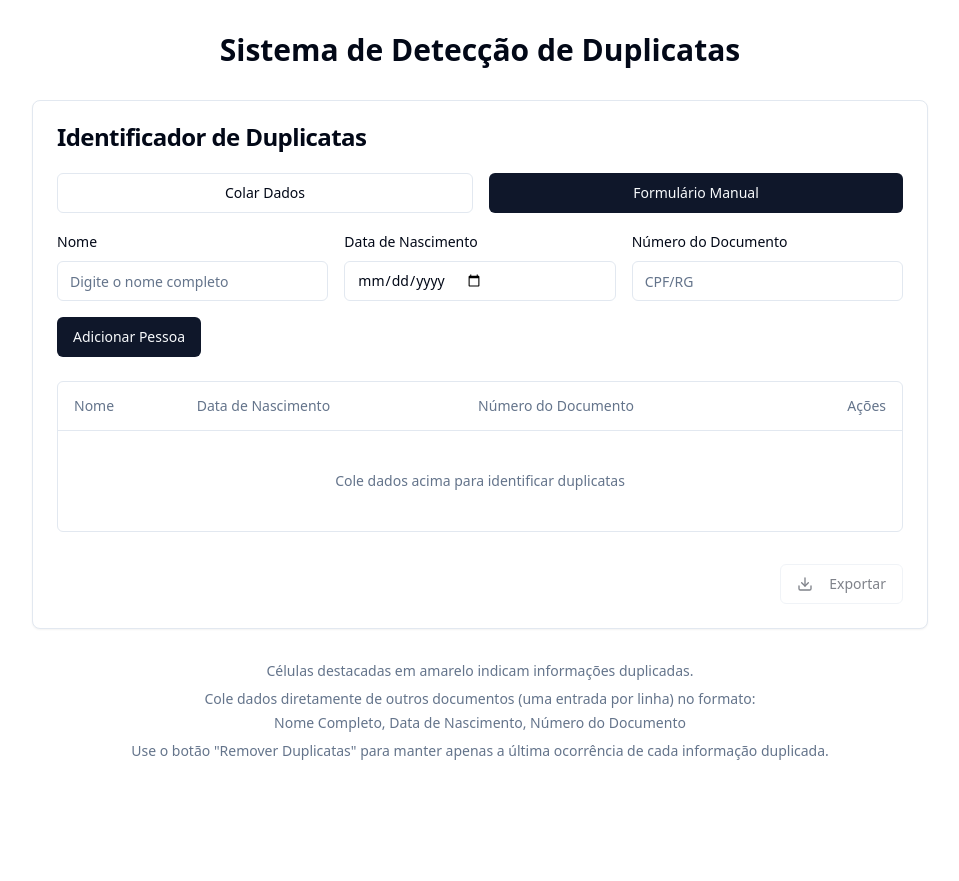
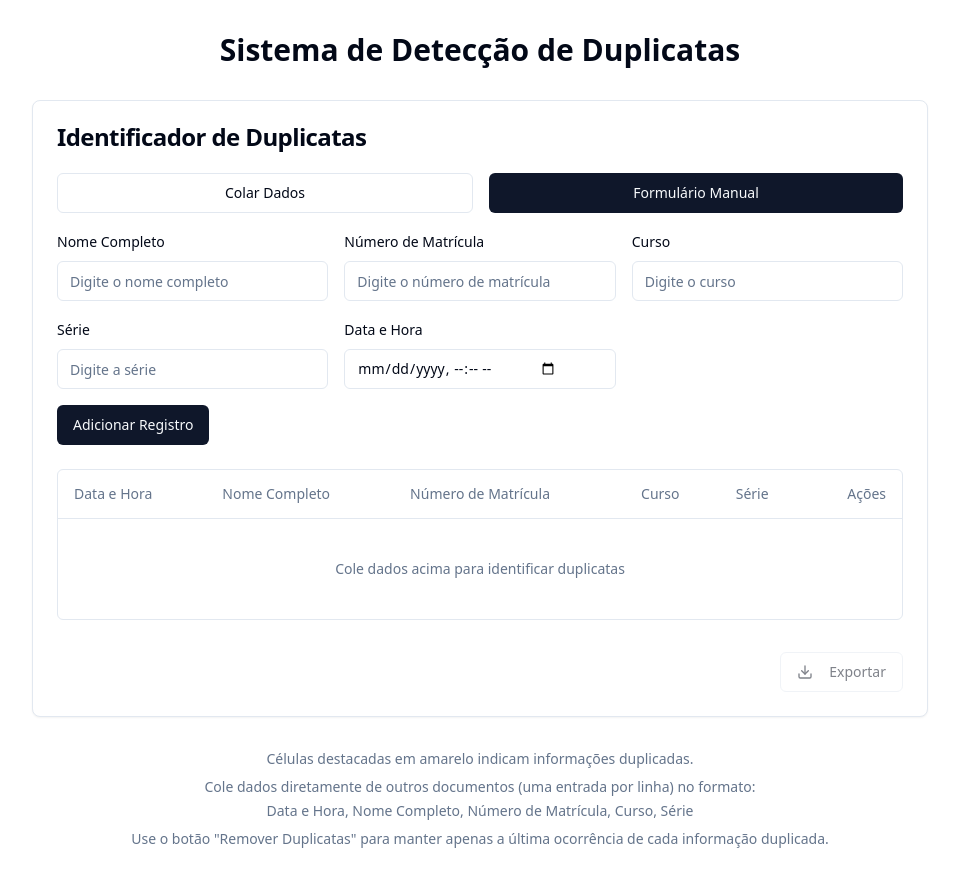
Before and after one commit to dalifonseca/glow-table-finder, a React (Vite) app: page / in a window 1280 px wide. Both pictures are taken after a click on the button "Formulário Manual". Shown: the whole page, without its empty margins (160-1119 px from the left). Before the commit the page ends 800 px from the top, so only its background shows below. Built offline with nearby package versions, Linux system fonts and the light colour scheme.

Commit message:
Refactor: Update data fields for person data
Update the application to identify and manage data for date and time, full name, registration number, course, and series.

```diff
--- a/src/components/BulkImport.tsx
+++ b/src/components/BulkImport.tsx
@@ -47,45 +47,76 @@ const BulkImport: React.FC<BulkImportProps> = ({ onImport }) => {
         }
         // Se não encontrou delimitadores claros, tenta dividir por espaços (mais arriscado)
         else {
-          // Assume que o último grupo de números é o documento e o penúltimo pode ser uma data
+          // Divide a linha em partes para extrair os componentes
           const words = line.split(/\s+/);
-          if (words.length >= 3) {
-            // Verifica se o que parece ser data está no formato de data
-            const potentialDoc = words.pop() || "";
-            let potentialDate = "";
+          if (words.length >= 5) {
+            // Tenta identificar os componentes com base no padrão
+            // Assume: DateTime, Nome, Matrícula, Curso, Série
+            const potentialDateTime = words.slice(0, 2).join(" "); // Assume data e hora nos primeiros tokens
+
+            // Procura por padrões de matrícula (geralmente números)
+            const enrollmentPattern = /\b\d+\b/;
+            const enrollmentMatch = line.match(enrollmentPattern);
+
+            let potentialEnrollment = "";
             let potentialName = "";
+            let potentialCourse = "";
+            let potentialGrade = "";
 
-            // Verifica padrões comuns de data
-            const datePattern = /(\d{1,2}[\/\-\.]\d{1,2}[\/\-\.]\d{2,4})|(\d{4}[\/\-\.]\d{1,2}[\/\-\.]\d{1,2})/;
-            const dateMatch = line.match(datePattern);
+            if (enrollmentMatch) {
+              potentialEnrollment = enrollmentMatch[0];
 
-            if (dateMatch) {
-              potentialDate = dateMatch[0];
-              // Remove a data da linha para extrair o nome
-              const nameParts = line.replace(potentialDoc, "").replace(potentialDate, "").trim().split(/\s+/);
-              potentialName = nameParts.join(" ");
+              // Divide o resto em partes para identificar nome, curso e série
+              const remainingText = line.replace(potentialDateTime, "").replace(potentialEnrollment, "").trim();
+              const remainingParts = remainingText.split(/\s{2,}|\t/); // Divide por 2+ espaços ou tab
+
+              if (remainingParts.length >= 3) {
+                potentialName = remainingParts[0].trim();
+                potentialCourse = remainingParts[1].trim();
+                potentialGrade = remainingParts[2].trim();
+              } else {
+                // Tentativa alternativa de divisão
+                const halfPoint = Math.floor(remainingText.length / 2);
+                potentialName = remainingText.substring(0, halfPoint).trim();
+                const courseGradePart = remainingText.substring(halfPoint).trim();
+
+                // Divide a parte de curso/série
+                const cgParts = courseGradePart.split(/\s{2,}|\t/);
+                if (cgParts.length >= 2) {
+                  potentialCourse = cgParts[0].trim();
+                  potentialGrade = cgParts[1].trim();
+                } else {
+                  // Última tentativa - divide pela metade
+                  const cgHalfPoint = Math.floor(courseGradePart.length / 2);
+                  potentialCourse = courseGradePart.substring(0, cgHalfPoint).trim();
+                  potentialGrade = courseGradePart.substring(cgHalfPoint).trim();
+                }
+              }
             } else {
-              // Se não encontrou padrão de data, assume que os dois últimos são data e documento
-              const datePart = words.pop() || "";
-              potentialDate = datePart;
-              potentialName = words.join(" ");
+              // Se não encontrou matrícula clara, faz uma divisão aproximada
+              potentialName = words.slice(2, 4).join(" "); // Assume nome nos próximos 2-3 tokens
+              potentialEnrollment = words.slice(4, 5).join(" "); // Próximo token como matrícula
+              potentialCourse = words.slice(5, 6).join(" "); // Próximo como curso
+              potentialGrade = words.slice(6).join(" "); // Resto como série
             }
 
-            parts = [potentialName, potentialDate, potentialDoc];
+            parts = [potentialDateTime, potentialName, potentialEnrollment, potentialCourse, potentialGrade];
           }
         }
 
-        if (parts.length < 3) {
+        if (parts.length < 5) {
           errors.push(`Linha ${i + 1} (${line}) - formato inválido`);
           continue;
         }
 
-        // Criar nova pessoa
+        // Criar novo registro
         const person: Person = {
           id: crypto.randomUUID(),
-          name: parts[0],
-          birthDate: formatDate(parts[1]),
-          documentNumber: parts[2],
+          dateTime: formatDateTime(parts[0]),
+          name: parts[1],
+          enrollmentNumber: parts[2],
+          course: parts[3],
+          grade: parts[4],
         };
 
         importedPeople.push(person);
@@ -103,7 +134,7 @@ const BulkImport: React.FC<BulkImportProps> = ({ onImport }) => {
 
       onImport(importedPeople);
       setRawData("");
-      toast.success(`${importedPeople.length} pessoas importadas com sucesso!`);
+      toast.success(`${importedPeople.length} registros importados com sucesso!`);
 
     } catch (error) {
       console.error("Erro ao processar dados:", error);
@@ -111,42 +142,45 @@ const BulkImport: React.FC<BulkImportProps> = ({ onImport }) => {
     }
   };
 
-  // Função para formatar data em formato reconhecido pelo input type="date"
-  const formatDate = (dateStr: string): string => {
+  // Função para formatar data e hora
+  const formatDateTime = (dateTimeStr: string): string => {
     try {
-      // Tenta diferentes formatos de data comuns
-      let date: Date;
-
-      // Verifica se é no formato DD/MM/YYYY
-      if (/^\d{1,2}\/\d{1,2}\/\d{4}$/.test(dateStr)) {
-        const [day, month, year] = dateStr.split('/').map(Number);
-        date = new Date(year, month - 1, day);
-      }
-      // Verifica se é no formato DD-MM-YYYY
-      else if (/^\d{1,2}-\d{1,2}-\d{4}$/.test(dateStr)) {
-        const [day, month, year] = dateStr.split('-').map(Number);
-        date = new Date(year, month - 1, day);
-      }
-      // Verifica se é no formato DD.MM.YYYY
-      else if (/^\d{1,2}\.\d{1,2}\.\d{4}$/.test(dateStr)) {
-        const [day, month, year] = dateStr.split('.').map(Number);
-        date = new Date(year, month - 1, day);
-      }
-      // Assume formato MM/DD/YYYY ou YYYY-MM-DD (compatível com HTML input date)
-      else {
-        date = new Date(dateStr);
+      // Se já estiver no formato correto, retorna
+      if (/^\d{4}-\d{2}-\d{2}T\d{2}:\d{2}$/.test(dateTimeStr)) {
+        return dateTimeStr;
       }
 
-      // Verifica se a data é válida
-      if (isNaN(date.getTime())) {
-        return dateStr; // Retorna original se inválida
+      // Verifica diferentes formatos comuns de data e hora
+      let dateTime: Date | null = null;
+
+      // Formato DD/MM/YYYY HH:MM
+      if (/^\d{1,2}\/\d{1,2}\/\d{4}\s\d{1,2}:\d{1,2}$/.test(dateTimeStr)) {
+        const parts = dateTimeStr.split(' ');
+        const dateParts = parts[0].split('/').map(Number);
+        const timeParts = parts[1].split(':').map(Number);
+        dateTime = new Date(dateParts[2], dateParts[1] - 1, dateParts[0], timeParts[0], timeParts[1]);
+      }
+      // Formato DD-MM-YYYY HH:MM
+      else if (/^\d{1,2}-\d{1,2}-\d{4}\s\d{1,2}:\d{1,2}$/.test(dateTimeStr)) {
+        const parts = dateTimeStr.split(' ');
+        const dateParts = parts[0].split('-').map(Number);
+        const timeParts = parts[1].split(':').map(Number);
+        dateTime = new Date(dateParts[2], dateParts[1] - 1, dateParts[0], timeParts[0], timeParts[1]);
+      }
+      // Tenta fazer parse com Date padrão
+      else {
+        dateTime = new Date(dateTimeStr);
       }
 
-      // Formata para YYYY-MM-DD (formato aceito pelo input type="date")
-      return date.toISOString().split('T')[0];
+      // Verifica se é uma data válida
+      if (dateTime && !isNaN(dateTime.getTime())) {
+        return dateTime.toISOString().slice(0, 16); // Formato YYYY-MM-DDTHH:MM
+      }
+
+      // Se não conseguiu converter, retorna o original
+      return dateTimeStr;
     } catch (e) {
-      // Em caso de erro, retorna a string original
-      return dateStr;
+      return dateTimeStr;
     }
   };
 
@@ -159,13 +193,13 @@ const BulkImport: React.FC<BulkImportProps> = ({ onImport }) => {
 
       <p className="text-sm text-muted-foreground">
         Cole diretamente de documentos, planilhas ou listas. O sistema tentará identificar:
-        <span className="font-medium block mt-1">Nome Completo, Data de Nascimento, Número do Documento</span>
+        <span className="font-medium block mt-1">Data e Hora, Nome Completo, Número de Matrícula, Curso, Série</span>
       </p>
 
       <Textarea
         value={rawData}
         onChange={(e) => setRawData(e.target.value)}
-        placeholder="João Silva, 10/05/1985, 123.456.789-00&#10;Maria Souza, 22/07/1990, 987.654.321-00&#10;..."
+        placeholder="01/05/2025 14:30, João Silva, 123456, Engenharia, 5º período&#10;02/05/2025 09:15, Maria Santos, 654321, Medicina, 3º ano&#10;..."
         className="min-h-[200px] font-mono text-sm"
       />
 
--- a/src/components/PeopleTable.tsx
+++ b/src/components/PeopleTable.tsx
@@ -14,32 +14,48 @@ const PeopleTable: React.FC<PeopleTableProps> = ({ people, onDeletePerson }) =>
   // Identificar duplicatas
   const { duplicateMap, summaryStats } = useMemo(() => {
     const nameMap = new Map<string, Person[]>();
-    const birthDateMap = new Map<string, string[]>();
-    const documentMap = new Map<string, string[]>();
+    const enrollmentMap = new Map<string, string[]>();
+    const courseMap = new Map<string, Person[]>();
+    const gradeMap = new Map<string, Person[]>();
+    const dateTimeMap = new Map<string, string[]>();
 
     // Agrupar por valores normalizados
     people.forEach((person) => {
       // Normalizar strings para comparação (remover espaços extras, converter para minúsculas)
       const normalizedName = person.name.toLowerCase().trim().replace(/\s+/g, ' ');
-      const normalizedDoc = person.documentNumber.toLowerCase().trim().replace(/[^a-z0-9]/g, '');
+      const normalizedEnrollment = person.enrollmentNumber.toLowerCase().trim().replace(/[^a-z0-9]/g, '');
+      const normalizedCourse = person.course.toLowerCase().trim().replace(/\s+/g, ' ');
+      const normalizedGrade = person.grade.toLowerCase().trim().replace(/\s+/g, ' ');
 
       if (!nameMap.has(normalizedName)) nameMap.set(normalizedName, []);
-      if (!birthDateMap.has(person.birthDate)) birthDateMap.set(person.birthDate, []);
-      if (!documentMap.has(normalizedDoc)) documentMap.set(normalizedDoc, []);
+      if (!enrollmentMap.has(normalizedEnrollment)) enrollmentMap.set(normalizedEnrollment, []);
+      if (!courseMap.has(normalizedCourse)) courseMap.set(normalizedCourse, []);
+      if (!gradeMap.has(normalizedGrade)) gradeMap.set(normalizedGrade, []);
+      if (!dateTimeMap.has(person.dateTime)) dateTimeMap.set(person.dateTime, []);
 
       nameMap.get(normalizedName)?.push(person);
-      birthDateMap.get(person.birthDate)?.push(person.id);
-      documentMap.get(normalizedDoc)?.push(person.id);
+      enrollmentMap.get(normalizedEnrollment)?.push(person.id);
+      courseMap.get(normalizedCourse)?.push(person);
+      gradeMap.get(normalizedGrade)?.push(person);
+      dateTimeMap.get(person.dateTime)?.push(person.id);
     });
 
     // Estatísticas de duplicatas
     const duplicateNames = Array.from(nameMap.entries()).filter(([_, group]) => group.length > 1).length;
-    const duplicateDates = Array.from(birthDateMap.entries()).filter(([_, ids]) => ids.length > 1).length;
-    const duplicateDocs = Array.from(documentMap.entries()).filter(([_, ids]) => ids.length > 1).length;
+    const duplicateEnrollments = Array.from(enrollmentMap.entries()).filter(([_, ids]) => ids.length > 1).length;
+    const duplicateCourses = Array.from(courseMap.entries()).filter(([_, group]) => group.length > 1).length;
+    const duplicateGrades = Array.from(gradeMap.entries()).filter(([_, group]) => group.length > 1).length;
+    const duplicateDateTimes = Array.from(dateTimeMap.entries()).filter(([_, ids]) => ids.length > 1).length;
 
     return {
-      duplicateMap: { nameMap, birthDateMap, documentMap },
-      summaryStats: { duplicateNames, duplicateDates, duplicateDocs }
+      duplicateMap: { nameMap, enrollmentMap, courseMap, gradeMap, dateTimeMap },
+      summaryStats: {
+        duplicateNames,
+        duplicateEnrollments,
+        duplicateCourses,
+        duplicateGrades,
+        duplicateDateTimes
+      }
     };
   }, [people]);
 
@@ -48,27 +64,37 @@ const PeopleTable: React.FC<PeopleTableProps> = ({ people, onDeletePerson }) =>
       const normalizedName = name.toLowerCase().trim().replace(/\s+/g, ' ');
       return (duplicateMap.nameMap.get(normalizedName)?.length || 0) > 1;
     },
-    birthDate: (date: string) => (duplicateMap.birthDateMap.get(date)?.length || 0) > 1,
-    document: (doc: string) => {
-      const normalizedDoc = doc.toLowerCase().trim().replace(/[^a-z0-9]/g, '');
-      return (duplicateMap.documentMap.get(normalizedDoc)?.length || 0) > 1;
+    enrollment: (enrollment: string) => {
+      const normalizedEnrollment = enrollment.toLowerCase().trim().replace(/[^a-z0-9]/g, '');
+      return (duplicateMap.enrollmentMap.get(normalizedEnrollment)?.length || 0) > 1;
     },
+    course: (course: string) => {
+      const normalizedCourse = course.toLowerCase().trim().replace(/\s+/g, ' ');
+      return (duplicateMap.courseMap.get(normalizedCourse)?.length || 0) > 1;
+    },
+    grade: (grade: string) => {
+      const normalizedGrade = grade.toLowerCase().trim().replace(/\s+/g, ' ');
+      return (duplicateMap.gradeMap.get(normalizedGrade)?.length || 0) > 1;
+    },
+    dateTime: (dateTime: string) => (duplicateMap.dateTimeMap.get(dateTime)?.length || 0) > 1,
   };
 
-  // Formatar data para exibição
-  const formatDate = (dateString: string) => {
+  // Formatar data e hora para exibição
+  const formatDateTime = (dateTimeString: string) => {
     try {
-      const date = new Date(dateString);
-      return date.toLocaleDateString("pt-BR");
+      const dateTime = new Date(dateTimeString);
+      return dateTime.toLocaleString("pt-BR");
     } catch (e) {
-      return dateString;
+      return dateTimeString;
     }
   };
 
   // Verificar se existem duplicatas
   const hasDuplicates = summaryStats.duplicateNames > 0 ||
-                        summaryStats.duplicateDates > 0 ||
-                        summaryStats.duplicateDocs > 0;
+                        summaryStats.duplicateEnrollments > 0 ||
+                        summaryStats.duplicateCourses > 0 ||
+                        summaryStats.duplicateGrades > 0 ||
+                        summaryStats.duplicateDateTimes > 0;
 
   return (
     <div className="space-y-4">
@@ -79,8 +105,10 @@ const PeopleTable: React.FC<PeopleTableProps> = ({ people, onDeletePerson }) =>
             <p className="font-medium">Duplicatas encontradas:</p>
             <p className="text-muted-foreground">
               {summaryStats.duplicateNames > 0 && `${summaryStats.duplicateNames} nomes, `}
-              {summaryStats.duplicateDates > 0 && `${summaryStats.duplicateDates} datas, `}
-              {summaryStats.duplicateDocs > 0 && `${summaryStats.duplicateDocs} documentos`}
+              {summaryStats.duplicateEnrollments > 0 && `${summaryStats.duplicateEnrollments} matrículas, `}
+              {summaryStats.duplicateCourses > 0 && `${summaryStats.duplicateCourses} cursos, `}
+              {summaryStats.duplicateGrades > 0 && `${summaryStats.duplicateGrades} séries, `}
+              {summaryStats.duplicateDateTimes > 0 && `${summaryStats.duplicateDateTimes} datas/horas`}
             </p>
           </div>
         </div>
@@ -90,16 +118,18 @@ const PeopleTable: React.FC<PeopleTableProps> = ({ people, onDeletePerson }) =>
         <Table>
           <TableHeader>
             <TableRow>
-              <TableHead>Nome</TableHead>
-              <TableHead>Data de Nascimento</TableHead>
-              <TableHead>Número do Documento</TableHead>
+              <TableHead>Data e Hora</TableHead>
+              <TableHead>Nome Completo</TableHead>
+              <TableHead>Número de Matrícula</TableHead>
+              <TableHead>Curso</TableHead>
+              <TableHead>Série</TableHead>
               <TableHead className="text-right">Ações</TableHead>
             </TableRow>
           </TableHeader>
           <TableBody>
             {people.length === 0 ? (
               <TableRow>
-                <TableCell colSpan={4} className="text-center py-10 text-muted-foreground">
+                <TableCell colSpan={6} className="text-center py-10 text-muted-foreground">
                   Cole dados acima para identificar duplicatas
                 </TableCell>
               </TableRow>
@@ -107,19 +137,29 @@ const PeopleTable: React.FC<PeopleTableProps> = ({ people, onDeletePerson }) =>
               people.map((person) => (
                 <TableRow key={person.id}>
                   <TableCell className={cn(
+                    isDuplicate.dateTime(person.dateTime) && "bg-duplicate font-medium"
+                  )}>
+                    {formatDateTime(person.dateTime)}
+                  </TableCell>
+                  <TableCell className={cn(
                     isDuplicate.name(person.name) && "bg-duplicate font-medium"
                   )}>
                     {person.name}
                   </TableCell>
                   <TableCell className={cn(
-                    isDuplicate.birthDate(person.birthDate) && "bg-duplicate font-medium"
+                    isDuplicate.enrollment(person.enrollmentNumber) && "bg-duplicate font-medium"
                   )}>
-                    {formatDate(person.birthDate)}
+                    {person.enrollmentNumber}
                   </TableCell>
                   <TableCell className={cn(
-                    isDuplicate.document(person.documentNumber) && "bg-duplicate font-medium"
+                    isDuplicate.course(person.course) && "bg-duplicate font-medium"
                   )}>
-                    {person.documentNumber}
+                    {person.course}
+                  </TableCell>
+                  <TableCell className={cn(
+                    isDuplicate.grade(person.grade) && "bg-duplicate font-medium"
+                  )}>
+                    {person.grade}
                   </TableCell>
                   <TableCell className="text-right">
                     <button
--- a/src/components/PersonForm.tsx
+++ b/src/components/PersonForm.tsx
@@ -12,13 +12,15 @@ interface PersonFormProps {
 
 const PersonForm: React.FC<PersonFormProps> = ({ onAddPerson }) => {
   const [name, setName] = useState("");
-  const [birthDate, setBirthDate] = useState("");
-  const [documentNumber, setDocumentNumber] = useState("");
+  const [enrollmentNumber, setEnrollmentNumber] = useState("");
+  const [course, setCourse] = useState("");
+  const [grade, setGrade] = useState("");
+  const [dateTime, setDateTime] = useState("");
 
   const handleSubmit = (e: React.FormEvent) => {
     e.preventDefault();
 
-    if (!name || !birthDate || !documentNumber) {
+    if (!name || !enrollmentNumber || !course || !grade || !dateTime) {
       toast.error("Por favor, preencha todos os campos");
       return;
     }
@@ -26,25 +28,29 @@ const PersonForm: React.FC<PersonFormProps> = ({ onAddPerson }) => {
     const newPerson: Person = {
       id: crypto.randomUUID(),
       name,
-      birthDate,
-      documentNumber,
+      enrollmentNumber,
+      course,
+      grade,
+      dateTime,
     };
 
     onAddPerson(newPerson);
 
     // Reset form
     setName("");
-    setBirthDate("");
-    setDocumentNumber("");
+    setEnrollmentNumber("");
+    setCourse("");
+    setGrade("");
+    setDateTime("");
 
-    toast.success("Pessoa adicionada com sucesso!");
+    toast.success("Registro adicionado com sucesso!");
   };
 
   return (
     <form onSubmit={handleSubmit} className="space-y-4 mb-6">
       <div className="grid grid-cols-1 md:grid-cols-3 gap-4">
         <div className="space-y-2">
-          <Label htmlFor="name">Nome</Label>
+          <Label htmlFor="name">Nome Completo</Label>
           <Input
             id="name"
             value={name}
@@ -54,28 +60,48 @@ const PersonForm: React.FC<PersonFormProps> = ({ onAddPerson }) => {
         </div>
 
         <div className="space-y-2">
-          <Label htmlFor="birthDate">Data de Nascimento</Label>
+          <Label htmlFor="enrollmentNumber">Número de Matrícula</Label>
           <Input
-            id="birthDate"
-            type="date"
-            value={birthDate}
-            onChange={(e) => setBirthDate(e.target.value)}
+            id="enrollmentNumber"
+            value={enrollmentNumber}
+            onChange={(e) => setEnrollmentNumber(e.target.value)}
+            placeholder="Digite o número de matrícula"
           />
         </div>
 
         <div className="space-y-2">
-          <Label htmlFor="documentNumber">Número do Documento</Label>
+          <Label htmlFor="course">Curso</Label>
           <Input
-            id="documentNumber"
-            value={documentNumber}
-            onChange={(e) => setDocumentNumber(e.target.value)}
-            placeholder="CPF/RG"
+            id="course"
+            value={course}
+            onChange={(e) => setCourse(e.target.value)}
+            placeholder="Digite o curso"
+          />
+        </div>
+
+        <div className="space-y-2">
+          <Label htmlFor="grade">Série</Label>
+          <Input
+            id="grade"
+            value={grade}
+            onChange={(e) => setGrade(e.target.value)}
+            placeholder="Digite a série"
+          />
+        </div>
+
+        <div className="space-y-2">
+          <Label htmlFor="dateTime">Data e Hora</Label>
+          <Input
+            id="dateTime"
+            type="datetime-local"
+            value={dateTime}
+            onChange={(e) => setDateTime(e.target.value)}
           />
         </div>
       </div>
 
       <Button type="submit" className="w-full md:w-auto">
-        Adicionar Pessoa
+        Adicionar Registro
       </Button>
     </form>
   );
--- a/src/pages/Index.tsx
+++ b/src/pages/Index.tsx
@@ -12,7 +12,7 @@ const Index = () => {
         <div className="mt-8 text-center text-sm text-muted-foreground">
           <p>Células destacadas em amarelo indicam informações duplicadas.</p>
           <p className="mt-2">Cole dados diretamente de outros documentos (uma entrada por linha) no formato:</p>
-          <p className="mt-1 font-medium">Nome Completo, Data de Nascimento, Número do Documento</p>
+          <p className="mt-1 font-medium">Data e Hora, Nome Completo, Número de Matrícula, Curso, Série</p>
           <p className="mt-2">Use o botão "Remover Duplicatas" para manter apenas a última ocorrência de cada informação duplicada.</p>
         </div>
       </div>
--- a/src/types/Person.ts
+++ b/src/types/Person.ts
@@ -2,6 +2,8 @@
 export interface Person {
   id: string;
   name: string;
-  birthDate: string;
-  documentNumber: string;
+  enrollmentNumber: string;
+  course: string;
+  grade: string;
+  dateTime: string;
 }
```
Also changed, not shown: src/components/PersonManager.tsx (+20 -10 lines).
